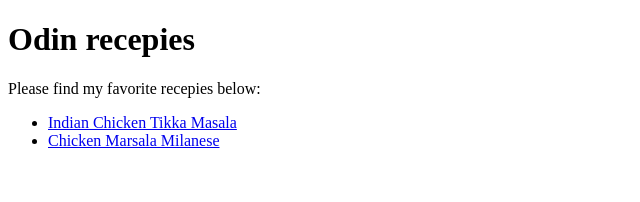
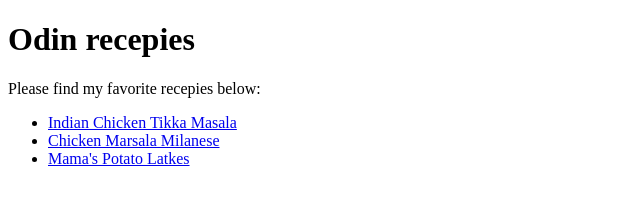
Before and after one commit to inallhonesty/recepies_website, a plain HTML site: page index.html in a window 1280 px wide. Shown: the whole page, without its empty margins (0-640 px from the left). Drawn offline with Linux system fonts and the light colour scheme.

Commit message:
Link potato-latkes.html on the index page.

```diff
--- a/index.html
+++ b/index.html
@@ -12,6 +12,7 @@
     <ul>
         <li><a href="./recepies/tikka-masala.html"> Indian Chicken Tikka Masala</a></li>
         <li><a href="./recepies/chicken-marsala-milanese.html"> Chicken Marsala Milanese</a></li>
+        <li><a href="./recepies/potato-latkes.html">Mama's Potato Latkes</a></li>
     </ul>
 
 </body>
```
